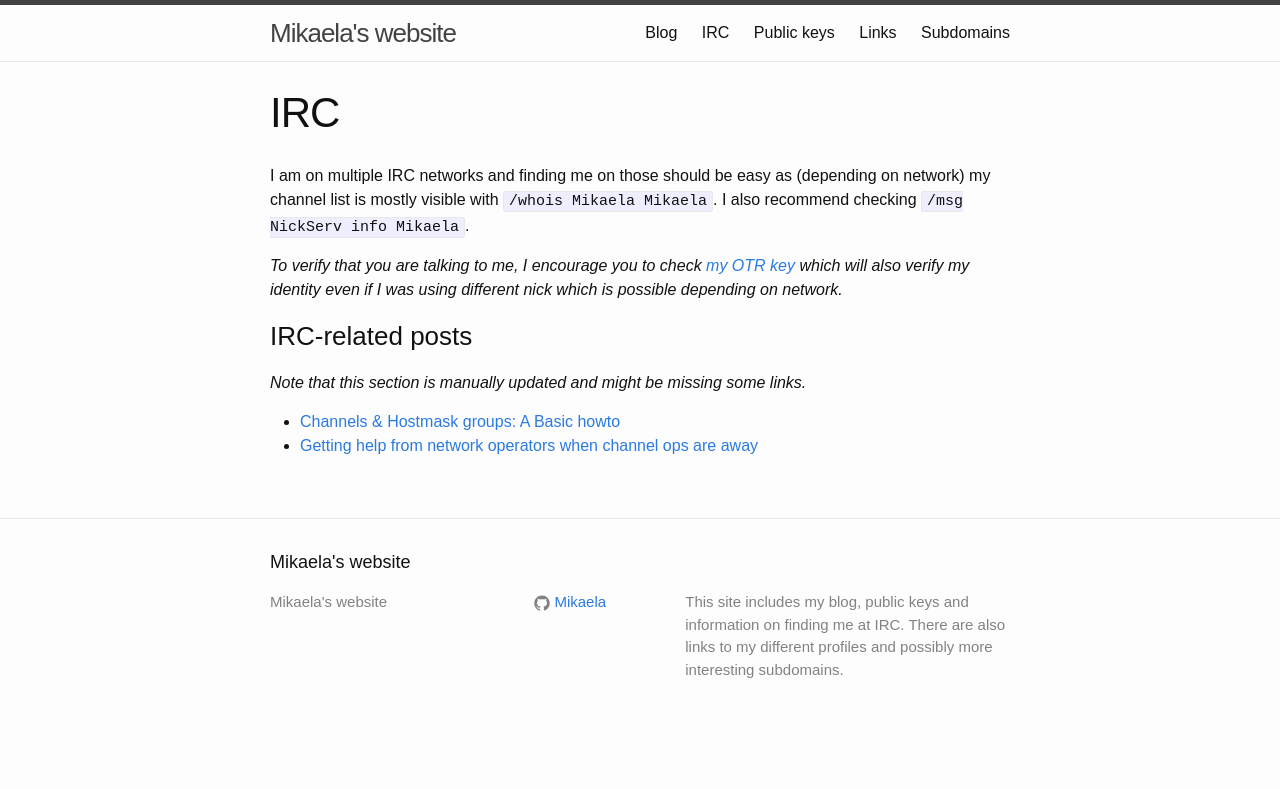
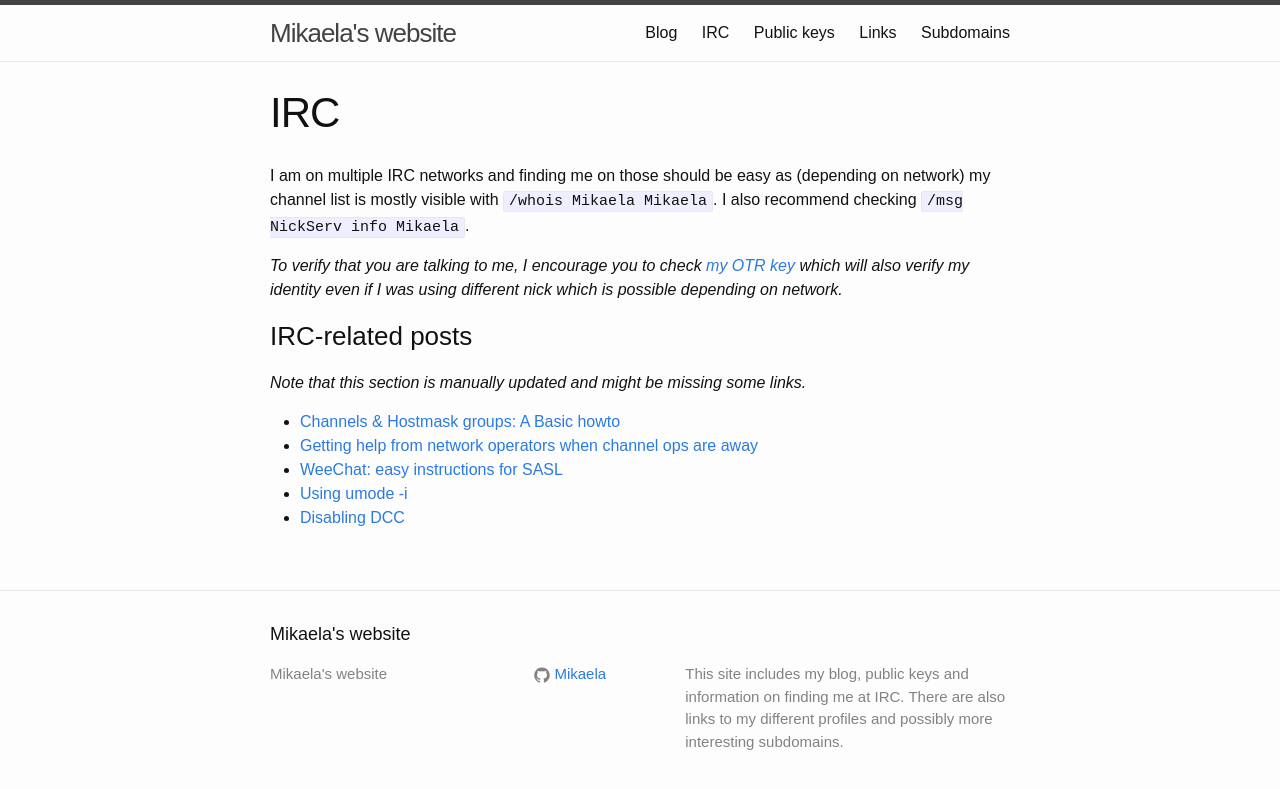
Before and after one commit to Mikaela/mikaela.github.io, a Jekyll site: the page built from pages/irc.markdown, in a window 1280 px wide. Shown: the top 789 px of the page. Built offline with Jekyll 4.4.1, drawn with Linux system fonts in a browser that asks for light colours; Markdown is read by kramdown in place of the engine named in the settings.

Commit message:
pages/irc: update post list
* WeeChat SASL
* Disabling DCC
* Being in umode -i

```diff
--- a/pages/irc.markdown
+++ b/pages/irc.markdown
@@ -22,3 +22,6 @@ links.*
 
 * [Channels & Hostmask groups: A Basic howto]({% post_url 2015-01-10-channels-hostmask-groups-a-basic-howto %})
 * [Getting help from network operators when channel ops are away]({% post_url 2015-01-24-getting_help_with_channel_issues %})
+* [WeeChat: easy instructions for SASL]({% post_url 2015-03-26-weechat-sasl-simply %})
+* [Using umode -i]({% post_url 2015-03-26-umode--i %})
+* [Disabling DCC]({% post_url 2015-03-18-nodcc %})
```
